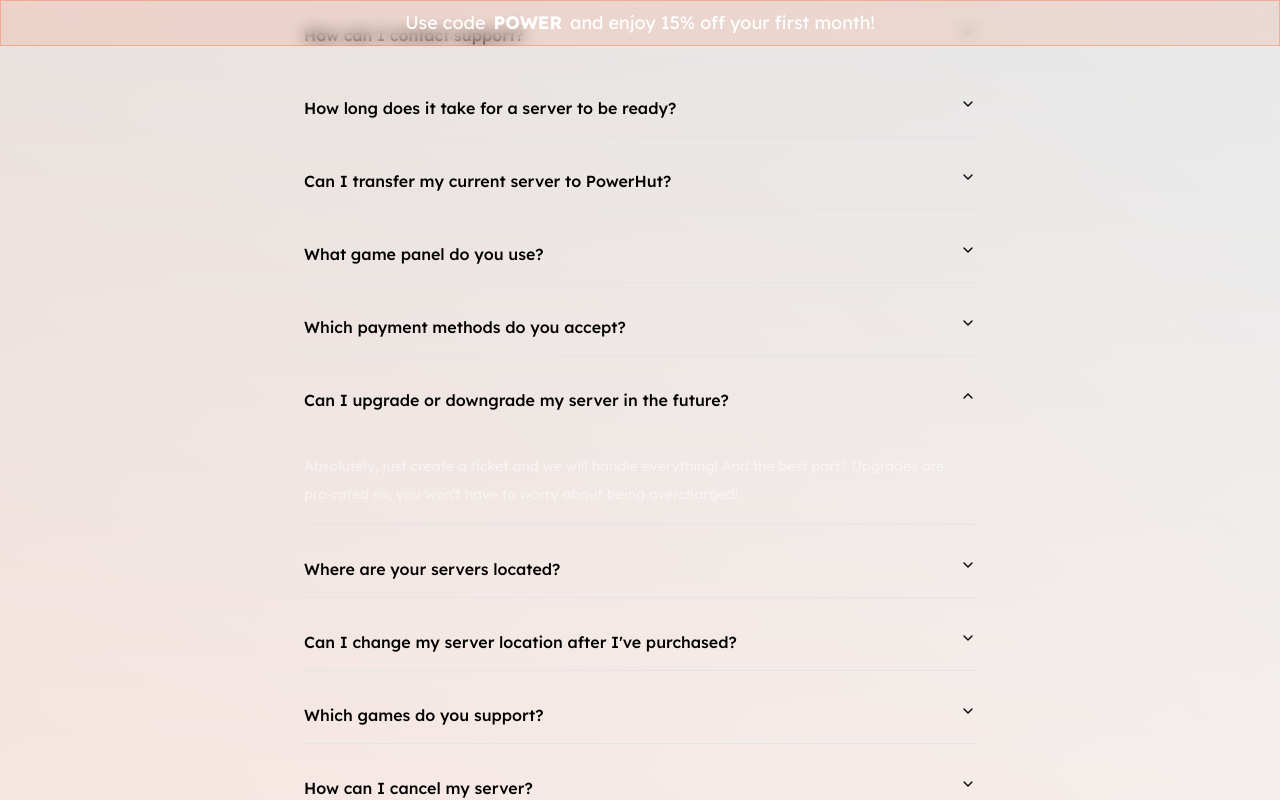
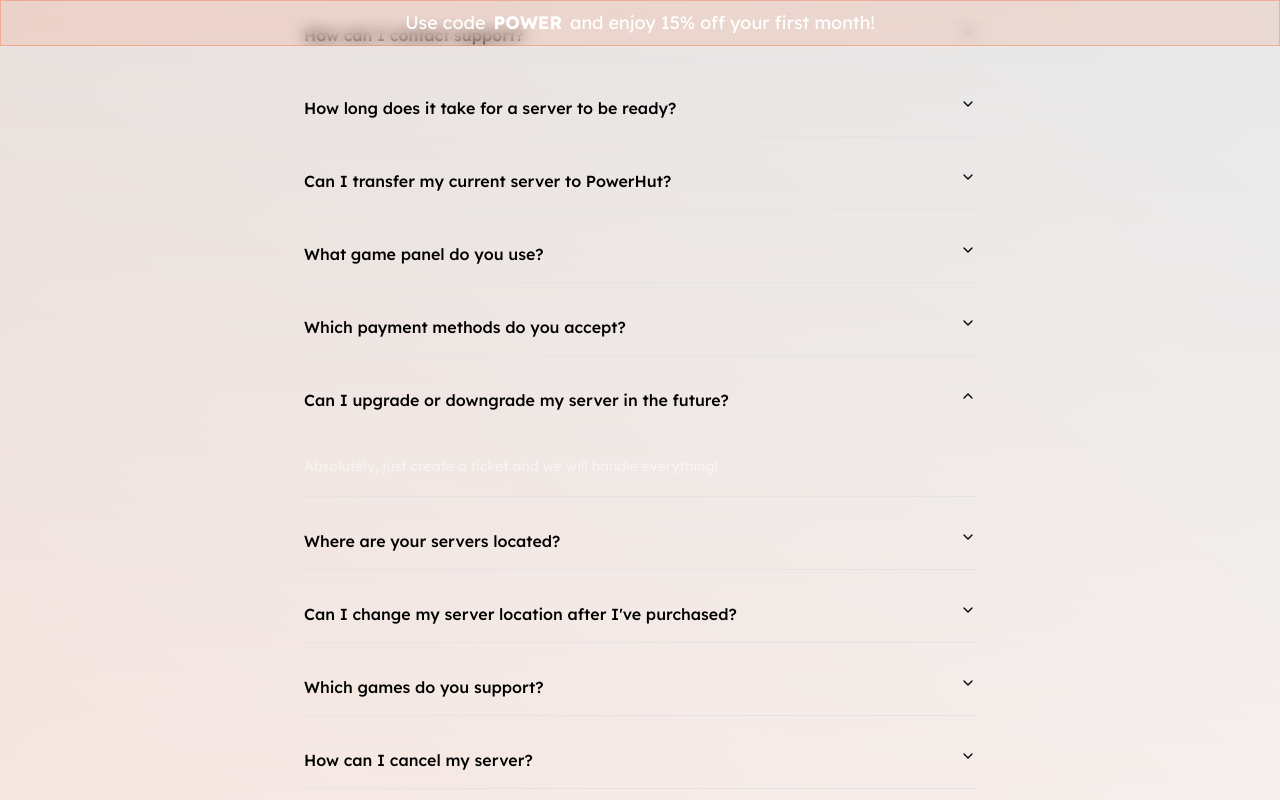
Before and after one commit to MarquesCoding/PowerHut-Landing, a Next.js app: page /support in a window 1280 px wide. Both pictures are taken after a click on the button "Can I upgrade or downgrade my server in the future?". Shown: the part 1019-1819 px from the top of the page. Built offline with nearby package versions, Linux system fonts and the light colour scheme.

Commit message:
web hosting services

```diff
--- a/app/components/FAQ/FAQ.tsx
+++ b/app/components/FAQ/FAQ.tsx
@@ -90,10 +90,7 @@ const FAQ = () => {
                                 future?</AccordionTrigger>
                             <AccordionContent>
                                 <p className="leading-7 mt-6 text-white/50">
-                                    Absolutely, just create a ticket and we will handle everything! And the best
-                                    part?
-                                    {/* eslint-disable-next-line react/no-unescaped-entities */}
-                                    {' '}Upgrades are pro-rated so, you won't have to worry about being overcharged!
+                                    Absolutely, just create a ticket and we will handle everything!
                                 </p>
                             </AccordionContent>
                         </AccordionItem>
--- a/app/page.tsx
+++ b/app/page.tsx
@@ -237,13 +237,6 @@ export default function Home() {
                                     header={"DDoS Protection"}
                                     content={
                                         "All of our servers are outfitted with DDoS protection to help you avoid downtime."
-                                    }
-                                />
-                                <Card
-                                    logo={<FaMoneyBill size={16}/>}
-                                    header={"Pro-rated"}
-                                    content={
-                                        "All of our servers are pro-rated, cancel and request a refund for the difference!"
                                     }
                                 />
                                 <Card
```
